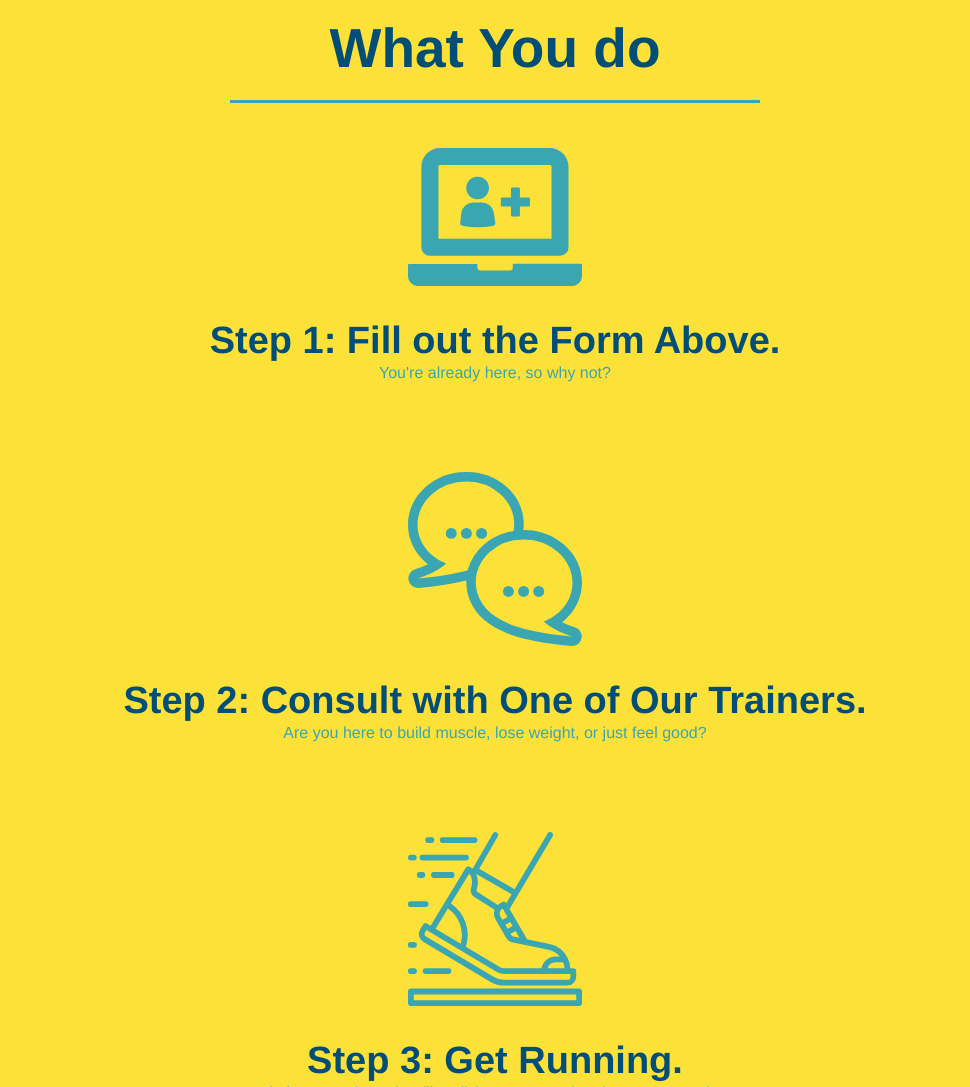
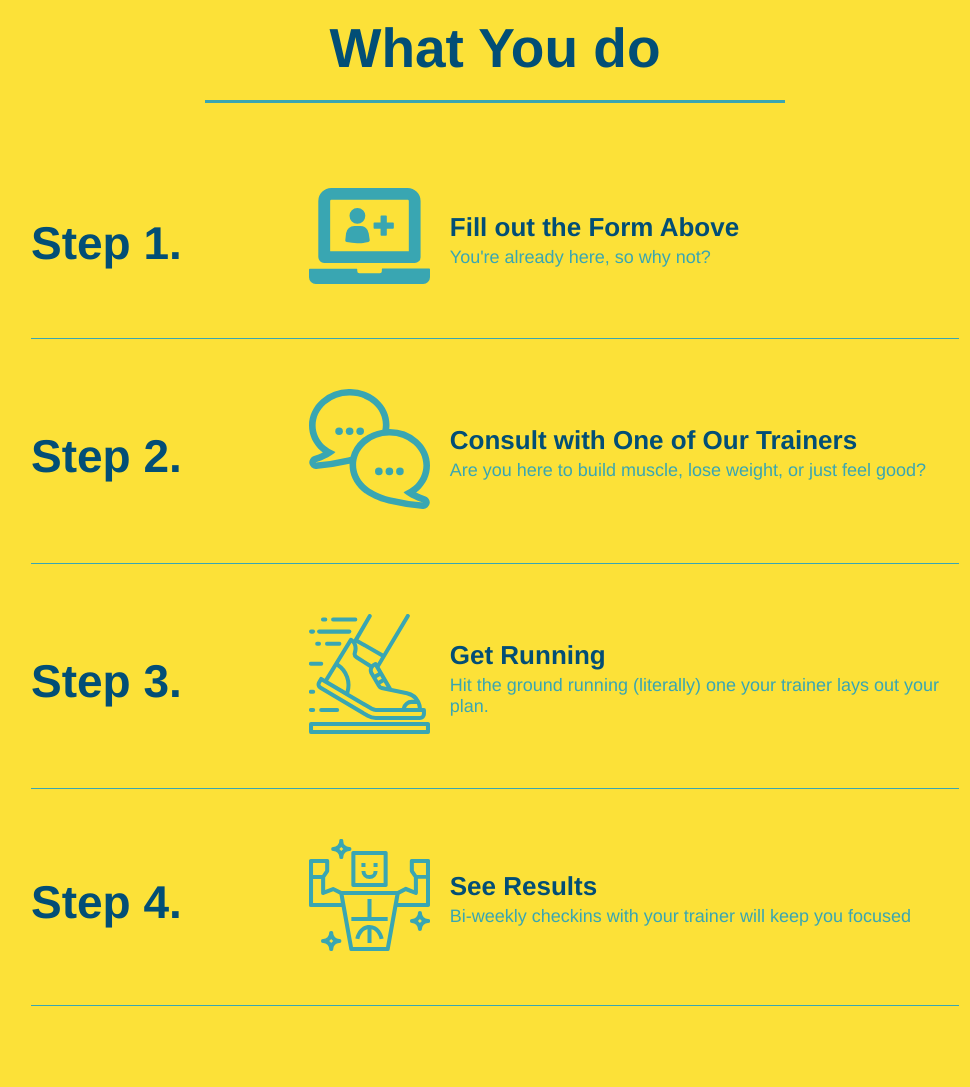
Before and after one commit to danieljardine04/run-buddy, a plain HTML site: page index.html in a window 1280 px wide. Shown: the part 1240-2327 px from the top of the page, without its empty margins (145-1115 px from the left). Drawn offline with Linux system fonts and the light colour scheme.

Commit message:
add flexbox to the steps

```diff
--- a/assets/css/style.css
+++ b/assets/css/style.css
@@ -155,11 +155,8 @@ body {
 
      /* Hero Style End */
 
-    .intro {
+    .intro p {
         text-align: center;
-    }
-
-    .intro p {
         line-height: 1.7;
         color: #39a6b2;
         width: 80%;
@@ -168,17 +165,17 @@ body {
     }
 
     .steps {
-        text-align: center;
         background: #fce138;
     }
 
     .section-title {
         font-size: 55px;
         color: #024e76;
-        margin-bottom: 35px;
-        padding: 0 100px 20px 100px;
         border-bottom: 3px solid;
-        display: inline-block
+        padding-bottom: 20px;
+        text-align: center;
+        margin: 0 auto 35px auto;
+        width: 50%;
     }
 
     .primary-border {
@@ -189,32 +186,53 @@ body {
         border-color: #39a6b2;
     }
 
-    .steps div {
-        margin-bottom: 80px;
-    }
-
-    .steps img {
-        width: 15%;
-        margin: 10px 0;
+    .step {
+        margin: 50px auto;
+        padding-bottom: 50px;
+        width: 80%;
+        border-bottom: 1px solid #39a6b2;
+        display: flex;
+        flex-wrap: wrap;
+        align-items: center;
+        justify-content:space-between;
     }
 
     .steps h3 {
         color: #024e76;
         font-size: 46px;
         margin-top: 10px;
+        flex: 1 30%;
     }
 
-    steps p {
-        color: #39a6b2;
-        font-size: 23px;
+    .step-info {
+        flex: 2 70%;
+        display: flex;
+        flex-wrap: wrap;
+        align-items: center;
     }
 
-    .steps span {
-        font-size: 38px;
+    .step-img {
+        flex: 1 12%;
+        margin-right: 20px;
     }
 
-    .trainers {
-        text-align: center;
+    .step-img img {
+        max-width: 100%;
+    }
+
+    .step-text {
+        flex: 12;
+    }
+
+    .step-text p {
+        color: #39a6b2;
+        font-size: 18px;
+    }
+
+    .step-text h4 {
+        font-size: 26px;
+        line-height: 1.5;
+        color: #024e76;
     }
 
     .trainer {
@@ -267,7 +285,6 @@ body {
 
     .contact{
         background-color: #024e76;
-        text-align: center;
     }
 
     .contact h2 {
@@ -304,3 +321,7 @@ body {
     .contact-info a {
         color: #fce138;
     }
+
+    .flex-row {
+        display: flex;
+    }
--- a/index.html
+++ b/index.html
@@ -72,48 +72,83 @@
     <!-- end hero -->
         <!-- "what We Do" section-->
         <section id="what-we-do" class="intro">
+            <div class="flex-row">
                 <h2 class="section-title primary-border">What we do</h2>
+            </div>
+            <div class="flex-row">
                 <p>
                     butcher selfies chambray shabby chic gentrify readymade yr Echo Park XOXO Tumblr normcore Banksy direct trade Blue Bottle chillwave you probably haven't heard of them single-origin coffee Vice fanny pack fixie Odd Future Austin fingerstache pickled twee synth Wes Anderson Thundercats viral bitters flannel meggings narwhal Marfa Schlitz sustainable Intelligentsia umami deep v craft
                 </p>
+            </div>
         </section>
 
         <!--"what you do" section-->
         <section id="what-you-do" class="steps">
+            <div class="flex-row">
+                <h2 class="section-title secondary-border">What You do</h2>
+            </div>
 
-            <h2 class="section-title secondary-border">What You do</h2>
-
-            <div>
+                <div class="step">
+                    <h3><span>Step 1. </span></h3>
+                    <div class ="step-info">
+                        <div class="step-img">
                             <img src="./assets/images/step-1.svg" alt="" />
-                <h3><span>Step 1: Fill out the Form Above.</span></h3>
+                            </div>
+                            <div class="step-text">
+                            <h4>Fill out the Form Above</h4>
                             <p>You're already here, so why not?</p>
                         </div>
+                    </div>
+                </div>
 
-            <div>
+                <div class="step">
+                    <h3><span>Step 2.</span></h3>
+                    <div class="step-info">
+                        <div class="step-img">
                             <img src="./assets/images/step-2.svg" alt="" />
-                <h3><span>Step 2: Consult with One of Our Trainers.</span></h3>
+                        </div>
+                        <div class="step-text">
+                            <h4>Consult with One of Our Trainers</h4>
                             <p>Are you here to build muscle, lose weight, or just feel good?</p>
                         </div>
+                    </div>
+                </div>
 
-            <div>
+                <div class="step">
+                    <h3><span>Step 3.</span></h3>
+                    <div class="step-info">
+                        <div class="step-img">
                             <img src="./assets/images/step-3.svg" alt="" />
-                <h3><span>Step 3: Get Running.</span></h3>
+                        </div>
+                        <div class="step-text">
+                            <h4>Get Running</h4>
                             <p>Hit the ground running (literally) one your trainer lays out your plan.</p>
                         </div>
+                    </div>
+                </div>
 
-            <div>
+                <div class="step">
+                    <h3><span>Step 4.</span></h3>
+                    <div class="step-info">
+                        <div class="step-img">
+
                             <img src="./assets/images/step-4.svg" alt=""/>
-               <h3><span>Step 4: See Results.</span></h3>
+                        </div>
+                        <div class="step-text">
+                            <h4>See Results</h4>
                             <p>Bi-weekly checkins with your trainer will keep you focused</p>
                         </div>
-
+                    </div>
+                </div>
         </section>
 
         <!-- "meet the trainer" section-->
         <section id="your-trainers" class="trainers">
+            <div class="flex-row">
                 <h2 class="section-title primary-border">
                     Meet the Trainers
                 </h2>
+            </div>
 
                 <article class="trainer">
                     <img src="./assets/images/trainer-1.jpg" alt="Arron Stephens in his workout clothes, ready to pump iron" />
@@ -124,7 +159,6 @@
                             Lorem ipsum, dolor sit amet consectetur adipisicing elit. Sequi neque animi quo cupiditate commodi saepe culpa sed
                             itaque velit maiores optio dolorem excepturi aperiam dolores, voluptatibus suscipit amet quis repellat!
                         </p>
-                </div>
                 </article>
 
                 <article class="trainer" id="trainer-2">
@@ -150,11 +184,14 @@
                         </p>
                     </div>
                 </article>
+            </div>
             </section>
 
             <!--"Reach Out"-->
             <section id="reach-out" class="contact">
+                <div class="flex-row">
                     <h2 class="section-title primary-border">Reach Out</h2>
+                </div>
                     <div class="contact-info">
                         <iframe src="https://www.google.com/maps/embed?pb=!1m18!1m12!1m3!1d3025.6923946233774!2d-111.89255998422232!3d40.680746147463225!2m3!1f0!2f0!3f0!3m2!1i1024!2i768!4f13.1!3m3!1m2!1s0x87528a45d7f323e1%3A0xbe46069e72ca6e83!2s36%20Columbia%20Ave%2C%20Millcreek%2C%20UT%2084107!5e0!3m2!1sen!2sus!4v1634770805745!5m2!1sen!2sus"
                         style="border:0;"
```
Lines whose indentation alone changed are shown as unchanged.
